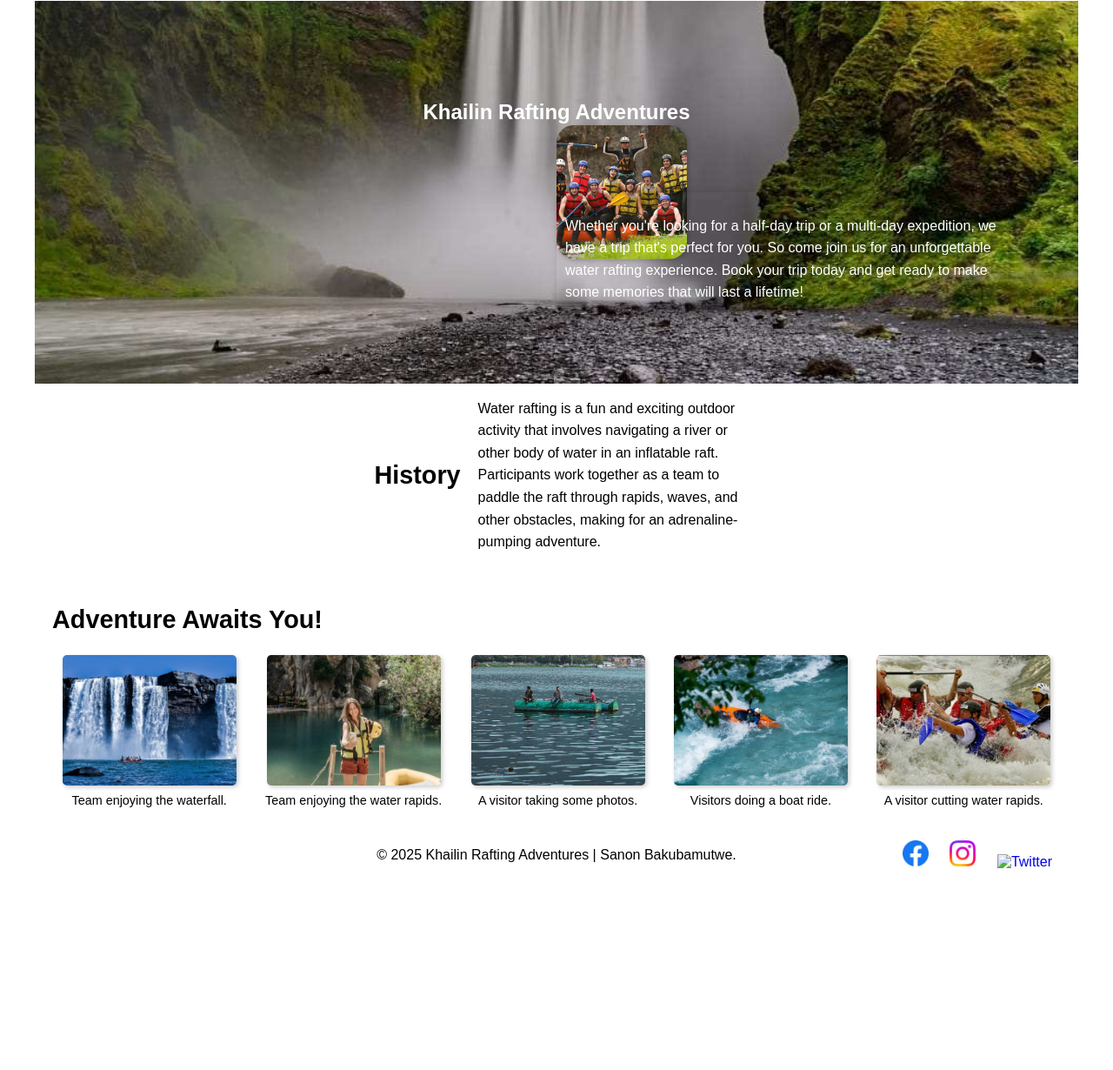
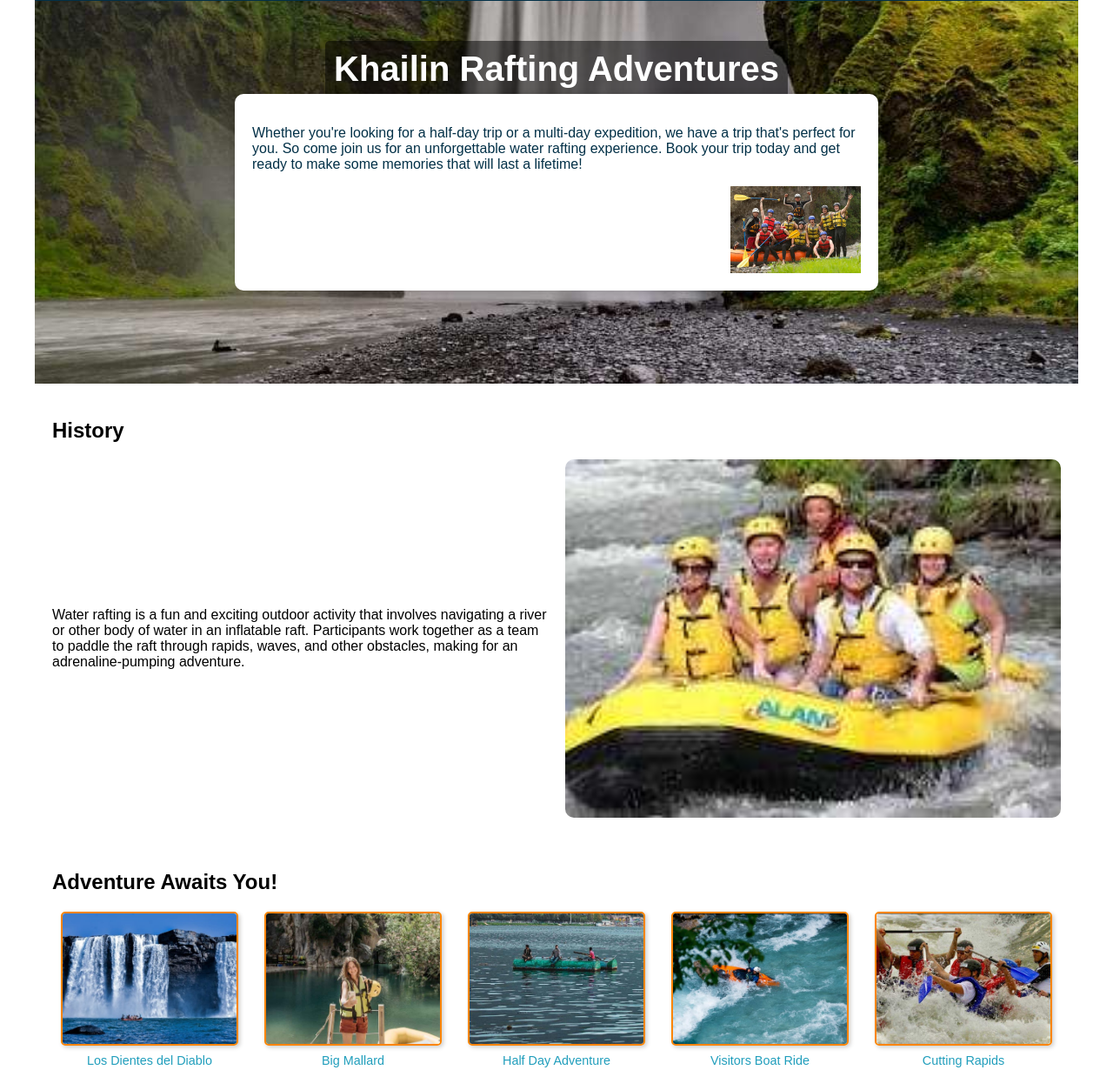
Before and after one commit to sanonie/wdd130, a plain HTML site: page wwr/about.html in a window 1280 px wide. Shown: the part 134-1364 px from the top of the page at 87% size. Before the commit the page ends 1152 px from the top, so only its background shows below. Drawn offline with Linux system fonts and the light colour scheme.

Commit message:
curreenttt

```diff
--- a/wwr/about.html
+++ b/wwr/about.html
@@ -29,39 +29,41 @@
             <article>
                 <div>
                     <p>Whether you're looking for a half-day trip or a multi-day expedition, we have a trip that's perfect for you. So come join us for an unforgettable water rafting experience. Book your trip today and get ready to make some memories that will last a lifetime!</p>
-                    <img src="images/rafting-centre.jpg" alt="class="third-image">
+                    <img src="images/rafting-centre.jpg" alt="Happy Client" class="third-image">
                 </div>
-                </article>
-        </article>
+            </article>
         </div>
 
         <section class="history-content">
             <h2>History</h2>
-            <p>Water rafting is a fun and exciting outdoor activity that involves navigating a river or other body of water in an inflatable raft. Participants work together as a team to paddle the raft through rapids, waves, and other obstacles, making for an adrenaline-pumping adventure.</p>
+            <div class="history-layout">
+                <p>Water rafting is a fun and exciting outdoor activity that involves navigating a river or other body of water in an inflatable raft. Participants work together as a team to paddle the raft through rapids, waves, and other obstacles, making for an adrenaline-pumping adventure.</p>
+                <img src="images/downloadbali-min.jpg" alt="Rafting History">
+            </div>
         </section>
 
         <section class="adventures">
             <h2>Adventure Awaits You!</h2>
             <div class="adventure-gallery">
                 <figure>
-                    <img src="images/rafting2.jpg" alt="Rafting Adventure 1">
-                    <figcaption>Team enjoying the waterfall.</figcaption>
+                    <img src="images/rafting2.jpg" alt="Los Dientes del Diablo">
+                    <figcaption>Los Dientes del Diablo</figcaption>
                 </figure>
                 <figure>
-                    <img src="images/rafting4-min4.jpg" alt="Rafting Adventure 2">
-                    <figcaption>Team enjoying the water rapids.</figcaption>
+                    <img src="images/rafting4-min4.jpg" alt="Big Mallard">
+                    <figcaption>Big Mallard</figcaption>
                 </figure>
                 <figure>
-                    <img src="images/rafting5-min5.jpg" alt="Rafting Adventure 3">
-                    <figcaption>A visitor taking some photos.</figcaption>
+                    <img src="images/rafting5-min5.jpg" alt="Half Day Adventure">
+                    <figcaption>Half Day Adventure</figcaption>
                 </figure>
                 <figure>
-                    <img src="images/rafting6.jpg" alt="Rafting Adventure 4">
-                    <figcaption>Visitors doing a boat ride.</figcaption>
+                    <img src="images/rafting6.jpg" alt="Visitors Boat Ride">
+                    <figcaption>Visitors Boat Ride</figcaption>
                 </figure>
                 <figure>
-                    <img src="images/rafting33.jpg" alt="Rafting Adventure 5">
-                    <figcaption>A visitor cutting water rapids.</figcaption>
+                    <img src="images/rafting33.jpg" alt="Cutting Rapids">
+                    <figcaption>Cutting Rapids</figcaption>
                 </figure>
             </div>
         </section>
--- a/wwr/styles/rafting.css
+++ b/wwr/styles/rafting.css
@@ -1,31 +1,12 @@
 :root {
     --primary: #219ebc;
     --secondary: #023047;
-    --ascent1: #8ecae6;
-    --ascent2: #219ebc;
+    --accent1: #8ecae6;
+    --accent2: #fb8500;
 
     --heading-font: sans-serif;
     --text-font: sans-serif;
-    }
-    .lato-thin {
-        font-family: "Lato", sans-serif;
-        font-weight: 100;
-        font-style: normal;
-    }
-    .lato-light {
-        font-family: "Lato", sans-serif;
-        font-weight: 300;
-        font-style: normal;
-    }
-
-    .roboto-regular {
-        font-family: "Roboto", sans-serif;
-        font-weight: 400;
-        font-style: normal;
-        font-variation-settings:
-          "wdth" 100;
-      }
-
+}
 
 body {
     max-width: 1200px;
@@ -36,10 +17,9 @@ body {
 .header-grid {
     display: grid;
     grid-template-columns: auto 1fr;
-    align-items: center;
-    justify-content: space-between;
+    align-items:center;
     padding: 10px 20px;
-    background-color: var(--secondary-color);
+    background-color: var(--secondary);
 }
 
 .header-grid img {
@@ -49,52 +29,28 @@ body {
 
 .nav-flex {
     display: flex;
-    justify-content: end;
-    gap: 25px
+    justify-content: flex-end;
+    gap: 25px;
 }
 
 .nav-flex a {
-    color: var(--primary-color);
+    color: var(--accent1);
     text-decoration: none;
     font-size: 1.1em;
     padding: 5px 10px;
 }
 
 .nav-flex a:hover {
-    color: var(--accent1-color);
+    color: var(--accent2);
 }
 
-
-
-h1 {
-    font-size: 1.5em;
-    position: absolute;
-    top: 20%;
-    left: 50%;
-    transform: translateX(-50%);
-    color: white;
-    text-align: center;
-    padding: 10px;
-
+.hero {
+    position: relative;
+    height: 440px;
+    width: 100%;
 }
 
-
-h2 {
-    font-size: 1.8em;
-}
-
-p {
-    color: var(--primary-color);
-    font-size: 1em;
-    line-height: 1.6;
-}
-
-    .hero {
-        position: relative;
-        height: 440px;
-        width: 100%;
-}
-.hero img {
+.hero img.hero-image {
     width: 100%;
     height: 100%;
     object-fit: cover;
@@ -105,43 +61,53 @@ p {
     z-index: -1;
 }
 
+.hero h1 {
+    font-size: 2.5em;
+    position: absolute;
+    top: 20px;
+    left: 50%;
+    transform: translateX(-50%);
+    color: white;
+    text-align: center;
+    background-color: rgba(0, 0, 0, 0.5);
+    padding: 10px;
+    border-radius: 5px;
+}
+
 article {
     position: absolute;
     top: 50%;
     left: 50%;
-    transform: translate(50-50%);
-    color: white;
-    padding: 10px;
-    width: 500px;
+    transform: translate(-50%, -50%);
+    background-color: white;
+    color: var(--secondary);
+    padding: 20px;
+    width: 700px;
     border-radius: 10px;
     box-shadow: 2px 2px 10px rgba(0, 0, 0, 0.2);
-    z-index: 1;
 
 }
 
 article img {
-    position: absolute;
-    top: 10%;
-    right: 30px;
-    transform: translateY(-50%);
+    float: right;
     max-width: 150px;
-    height: auto;
-    border-radius: 20px;
-    box-shadow: 2px 2px 5px rgba(0, 0, 0, 0.2);
+    margin-left: 20px;
 }
-.history-content{
-    display: flex;
+
+.history-content {
+    padding: 20px;
+}
+
+.history-layout {
+    display: grid;
+    grid-template-columns: 1fr 1fr;
+    gap: 20px;
     align-items: center;
-    gap: 20px;
-    justify-content: center;
+
 }
-.history-content p{
-    flex: 1;
-    max-width: 300px;
-}
-.history-content img {
-    width: 300px;
-    height: auto;
+
+.history-layout img {
+    width: 100%;
     border-radius: 10px;
 }
 
@@ -151,8 +117,7 @@ article img {
 
 .adventure-gallery {
     display: flex;
-    justify-content: space-around;
-
+    justify-content: space-between;
     gap: 10px;
     flex-wrap: wrap;
 }
@@ -160,49 +125,47 @@ article img {
 .adventure-gallery figure {
     margin: 0;
     text-align: center;
+    flex: 1;
 }
 
 .adventure-gallery img {
     width: 200px;
     height: 150px;
     object-fit: cover;
-    border: 2px solid var(--accent2-color);
+    border: 2px solid var(--accent2);
     border-radius: 5px;
     box-shadow: 2px 2px 5px rgba(0, 0, 0, 0.2);
 }
 
 .adventure-gallery figcaption {
     font-size: 0.9em;
-    color: var(--primary-color);
+    color: var(--primary);
     margin-top: 5px;
 }
 
 .footer-flex {
-    position: relative;
+
     display: flex;
-    justify-content: flex-end;
+    justify-content: space-between;
     align-items: center;
     padding: 10px 20px;
-    background-color: var(--secondary-color);
-    min-height: 50px;
+    background-color: var(--secondary);
+    color: white;
 }
+
 .footer-flex p {
-    position: absolute;
-    left: 50%;
-    transform: translateX(-50%);
+
     margin: 0;
 }
+
 .social-links {
-    -display: flex;
+    display: flex;
     gap: 10px;
+
 }
 
-footer a {
-    text-decoration: none;
+.footer img {
+
+    width: 30px;
+    height:auto;
 }
-footer img {
-    width: 30px;
-    height: auto;
-    margin: 0 10px;
-
-}
```
Also changed, not shown: wwr/images/downloadbali-min.jpg (added).
